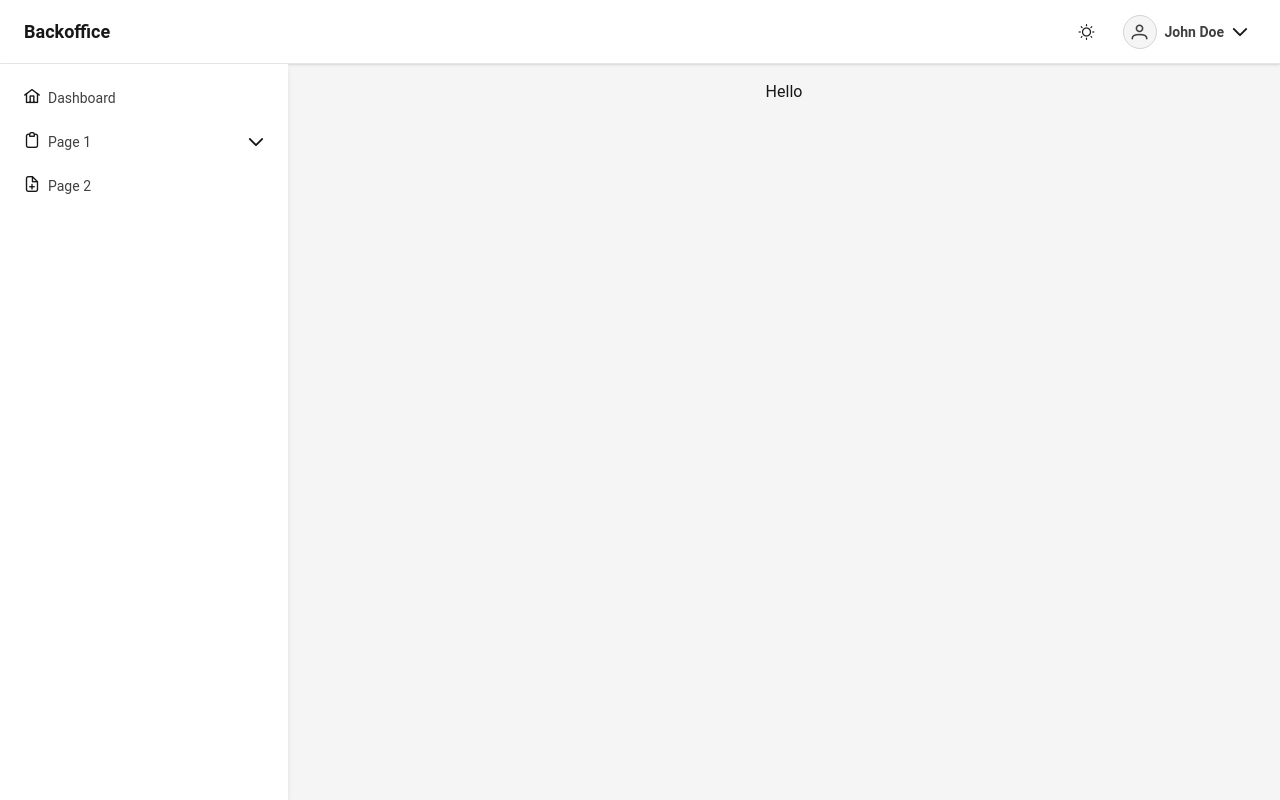
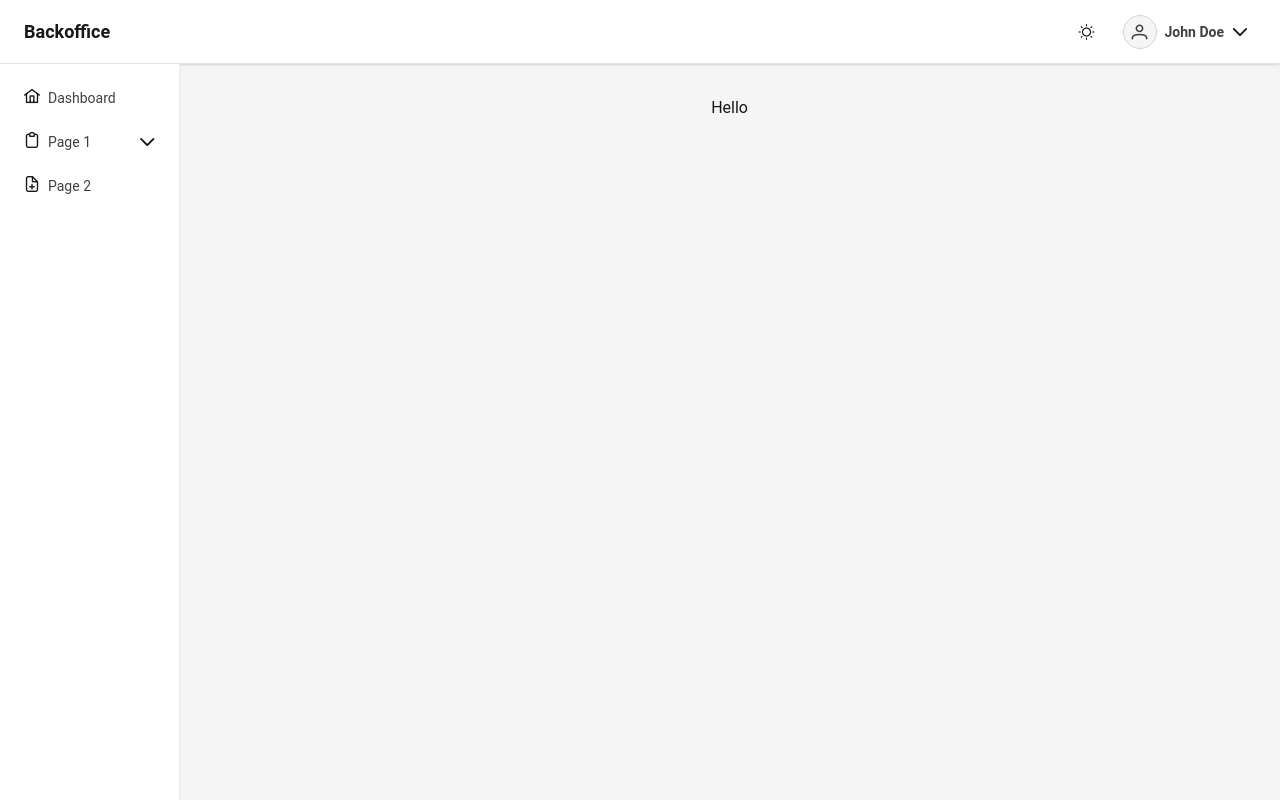
Before and after one commit to reyhanfarabi/backoffice-demo, a Vue app: page / in a window 1280 px wide. Built offline with nearby package versions, Linux system fonts and the light colour scheme.

Commit message:
adjust main layout and sidebar width allocation

```diff
--- a/src/components/navbar/NavigationSidebar.vue
+++ b/src/components/navbar/NavigationSidebar.vue
@@ -1,5 +1,5 @@
 <template>
-  <aside class="w-72 bg-white dark:bg-neutral-950 shadow-md">
+  <aside class="bg-white dark:bg-neutral-950 shadow-md">
     <nav class="flex-grow flex flex-col py-3">
       <div class="flex flex-col" v-for="route in newRoutes" :key="route.path">
         <RouterLink
--- a/src/layouts/MainLayout.vue
+++ b/src/layouts/MainLayout.vue
@@ -5,8 +5,8 @@
     <MainHeader />
 
     <div class="flex flex-row flex-grow">
-      <NavigationSidebar />
-      <main class="flex-grow p-4">
+      <NavigationSidebar class="w-full" />
+      <main class="p-8 min-w-[86vw]">
         <slot />
       </main>
     </div>
```
